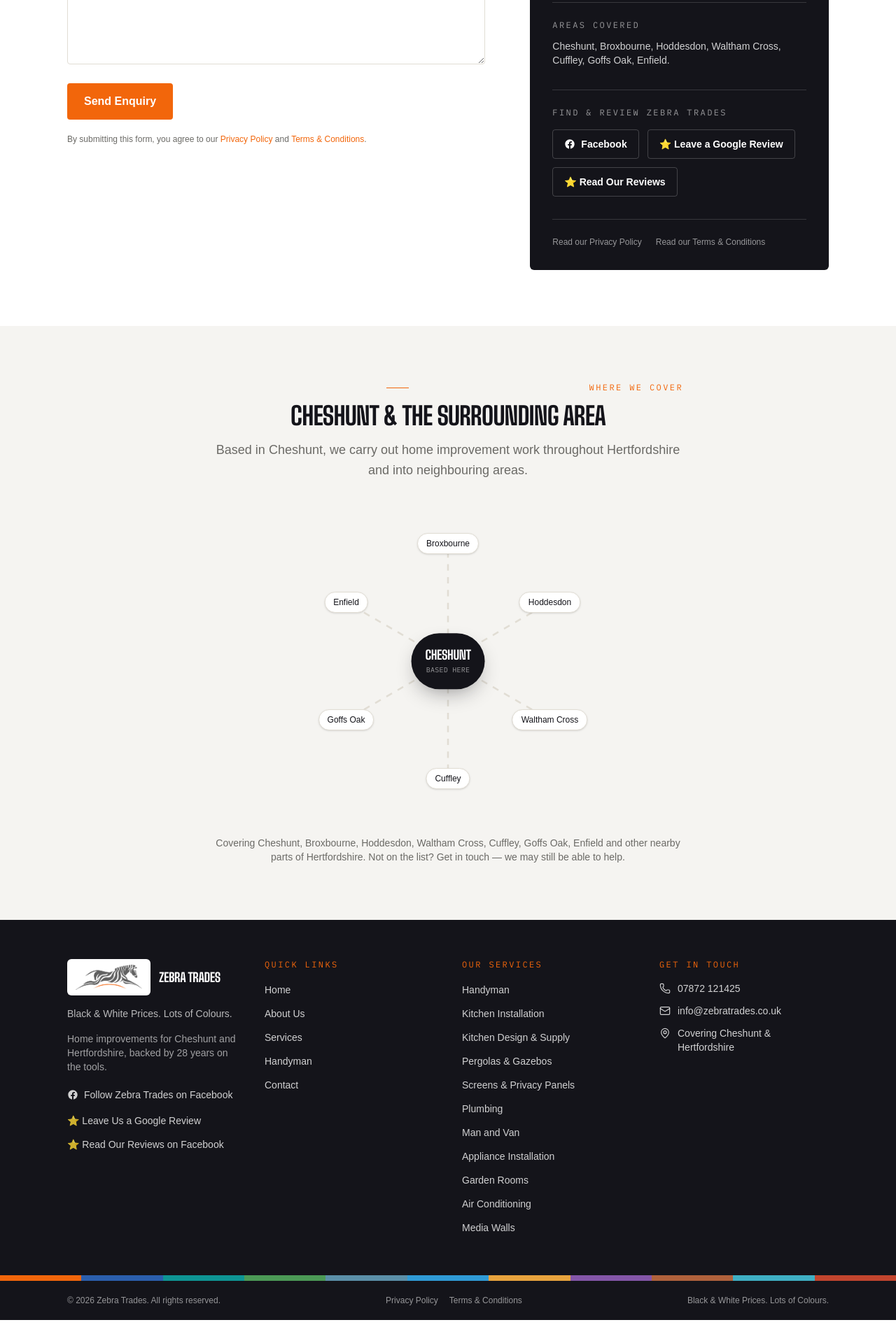
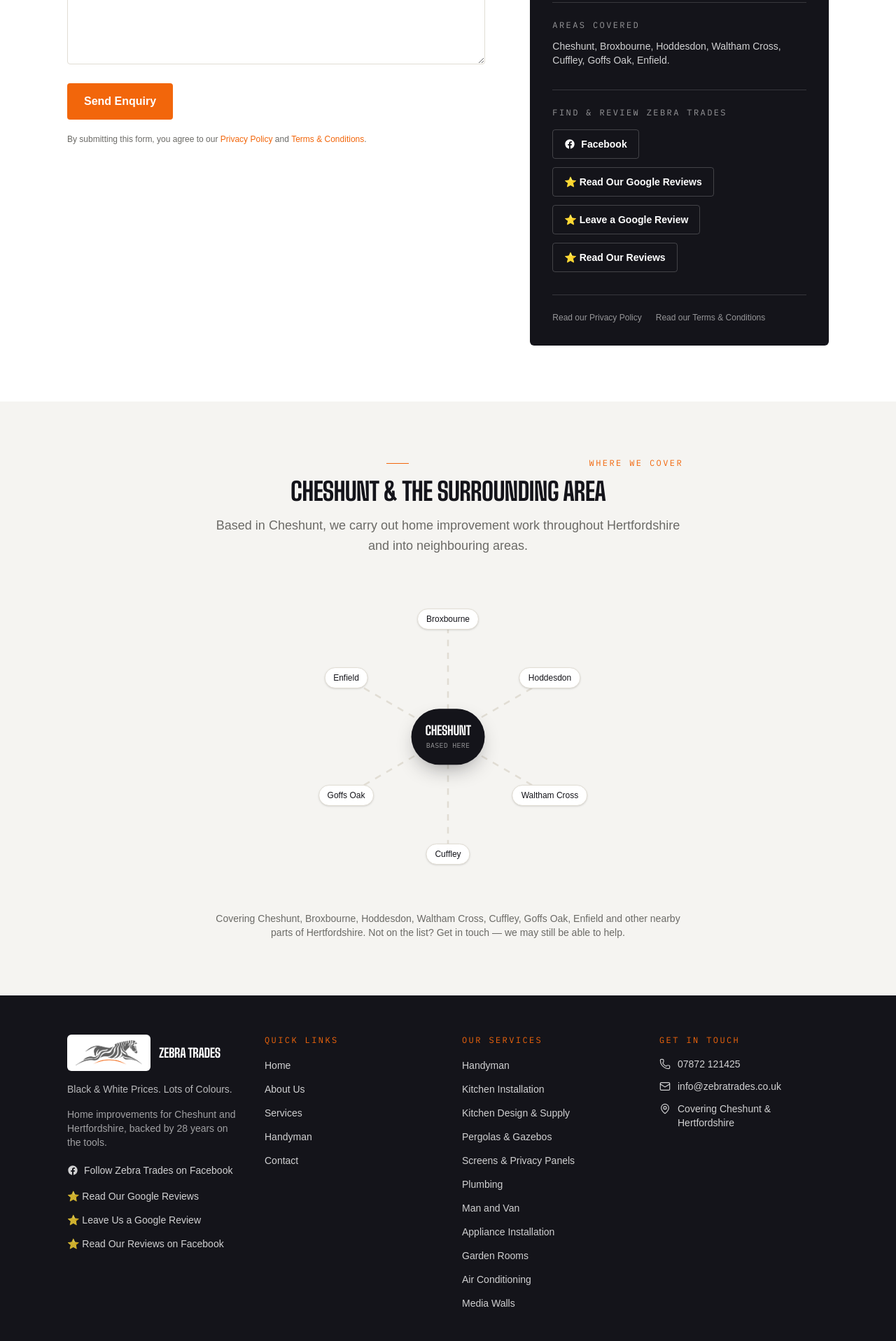
Before and after one commit to jasonkazakos-cpu/zebra-trades-website, a Next.js app: page /contact in a window 1280 px wide. Shown: the part 765-2682 px from the top of the page at 70% size. Before the commit the page ends 2652 px from the top, so only its background shows below. Built offline with nearby package versions, Linux system fonts and the light colour scheme; a web font is replaced by a local one.

Commit message:
Add Google read reviews link to footer and contact page

```diff
--- a/app/contact/page.tsx
+++ b/app/contact/page.tsx
@@ -96,6 +96,15 @@ export default function ContactPage() {
                   Facebook
                 </a>
                 <a
+                  href={siteConfig.googleReadReviewsUrl}
+                  target="_blank"
+                  rel="noopener noreferrer"
+                  aria-label="Read Zebra Trades Google reviews (opens in a new tab)"
+                  className="inline-flex items-center gap-2 rounded-sm border border-paper/20 px-4 py-2.5 text-sm font-semibold text-paper hover:border-accent hover:text-accent transition-colors"
+                >
+                  ⭐ Read Our Google Reviews
+                </a>
+                <a
                   href={siteConfig.googleReviewUrl}
                   target="_blank"
                   rel="noopener noreferrer"
--- a/components/Footer.tsx
+++ b/components/Footer.tsx
@@ -33,6 +33,15 @@ export default function Footer() {
           >
             <FacebookIcon className="size-4" />
             Follow Zebra Trades on Facebook
+          </a>
+          <a
+            href={siteConfig.googleReadReviewsUrl}
+            target="_blank"
+            rel="noopener noreferrer"
+            aria-label="Read Zebra Trades Google reviews (opens in a new tab)"
+            className="mt-3 inline-flex items-center gap-2 text-sm font-medium text-paper/80 hover:text-accent transition-colors"
+          >
+            ⭐ Read Our Google Reviews
           </a>
           <a
             href={siteConfig.googleReviewUrl}
--- a/data/site.ts
+++ b/data/site.ts
@@ -8,6 +8,7 @@ export const siteConfig = {
   facebookUrl: "https://www.facebook.com/ZebraTradesUK/",
   facebookReviewsUrl: "https://www.facebook.com/ZebraTradesUK/reviews",
   googleReviewUrl: "https://g.page/r/CVm_NAMmnyldEAE/review",
+  googleReadReviewsUrl: "https://www.google.com/maps/place/Zebra+Trades+Group+works+with+Wefittaps.com./@52.348701,-0.542036,17z/data=!4m8!3m7!1s0x4877bd70bcbfd5b3:0x5d299f260334bf59!8m2!3d52.348701!4d-0.542036!9m1!1b1!16s%2Fg%2F11j53m2kw_?entry=ttu&g_ep=EgoyMDI2MDYyOS4wIKXMDSoASAFQAw%3D%3D",
   // TODO: confirm real opening hours
   hours: [
     { days: "Monday – Friday", time: "8:00am – 6:00pm" },
```
